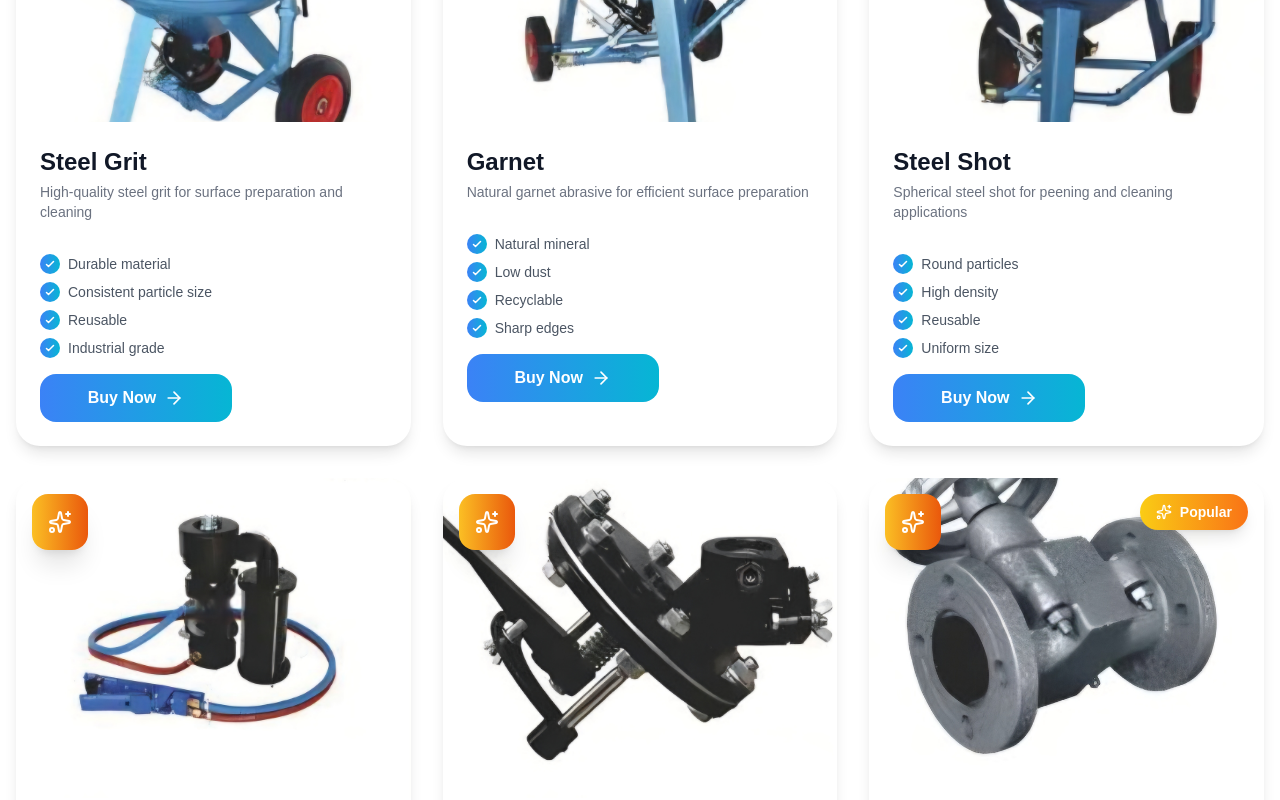
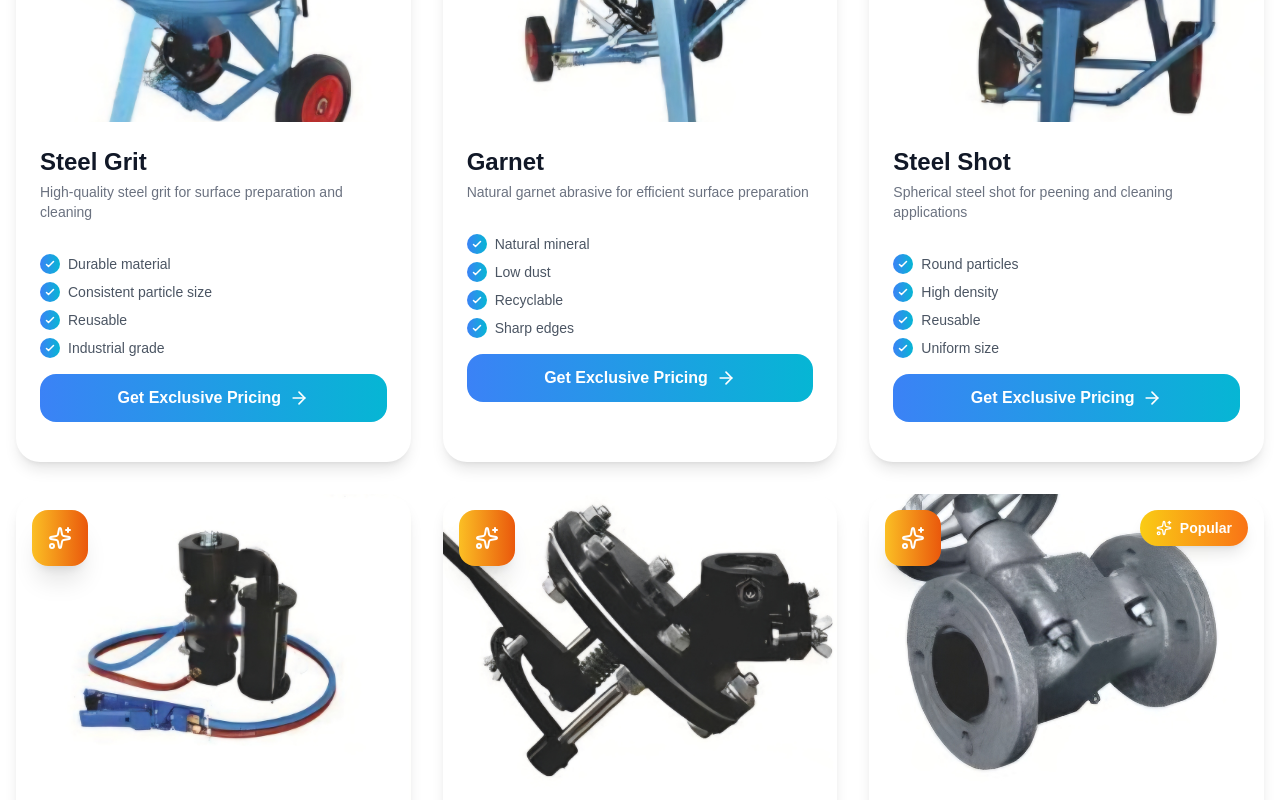
Before and after one commit to DevelopersInfotech12/rishaventerprise, a Next.js app: page /products in a window 1280 px wide. Shown: the part 1020-1820 px from the top of the page. Built offline with nearby package versions, Linux system fonts and the light colour scheme.

Commit message:
added and fix all

```diff
--- a/src/app/components/ContactSection.jsx
+++ b/src/app/components/ContactSection.jsx
@@ -51,7 +51,7 @@ export default function ContactSection() {
               Touch
             </span>
           </h2>
-          <p className={`text-base font-sans text-gray-600 max-w-2xl mx-auto transition-all duration-1000 delay-200 max-w-lg ${
+          <p className={`text-base font-sans font-semibold text-gray-500 max-w-2xl mx-auto transition-all duration-1000 delay-200 max-w-lg ${
             isVisible ? 'opacity-100 translate-y-0' : 'opacity-0 translate-y-4'
           }`}>
             Ready to start your next project? Drop us a line and let's create something amazing together.
@@ -71,7 +71,7 @@ export default function ContactSection() {
                 }`}
                 style={{ transitionDelay: '200ms' }}
               >
-                <span className="bg-gradient-to-r from-amber-400 to-orange-600 bg-clip-text text-transparent font-semibold text-3xl tracking-wider uppercase">
+                <span className="bg-gradient-to-r from-amber-500 to-orange-700 bg-clip-text text-transparent font-semibold text-3xl tracking-wider uppercase">
                   CONTACT DETAILS
                 </span>
                 <div className="w-12 h-0.5 bg-gradient-to-r from-orange-600 to-amber-100 animate-expand"></div>
@@ -154,7 +154,7 @@ export default function ContactSection() {
                 }`}
                 style={{ transitionDelay: '200ms' }}
               >
-                <span className="bg-gradient-to-r from-amber-400 to-orange-600 bg-clip-text text-transparent font-semibold text-3xl tracking-wider uppercase">
+                <span className="bg-gradient-to-r from-amber-500 to-orange-700 bg-clip-text text-transparent font-semibold text-3xl tracking-wider uppercase">
                   SEND US A MESSAGE
                 </span>
                 <div className="w-12 h-0.5 bg-gradient-to-r from-orange-600 to-amber-100 animate-expand"></div>
--- a/src/app/components/HomeSectionSix.jsx
+++ b/src/app/components/HomeSectionSix.jsx
@@ -181,6 +181,7 @@ const HomeSectionSix = () => {
                 </h3>
 
                 <div className="flex items-center justify-between mt-6">
+                  <Link href="/products">
                   <button
                     className="relative bg-gradient-to-r from-amber-400 to-orange-600 text-white px-6 py-3 rounded-xl transition-all duration-300 text-sm font-bold overflow-hidden shadow-md"
                     style={{
@@ -209,6 +210,7 @@ const HomeSectionSix = () => {
                       }}
                     />
                   </button>
+                   </Link>
                 </div>
               </div>
             </div>
--- a/src/app/components/ProductSection.jsx
+++ b/src/app/components/ProductSection.jsx
@@ -1,7 +1,7 @@
 "use client"
-
 import React, { useState } from 'react';
 import { Sparkles, Droplet, Wind, ShieldCheck, Clock, Leaf, ArrowRight } from 'lucide-react';
+import Link from 'next/link';
 
 const ProductSection = () => {
   const [activeCategory, setActiveCategory] = useState('all');
@@ -364,7 +364,7 @@ const products = [
     name: "SG3 & S+ Spray Gun",
     category: "painting",
     price: "$249",
-    image: "/images/img44.jpg",
+    image: "/images/img20.jpg",
     description: "Professional HVLP spray guns",
     features: ["HVLP technology", "Adjustable pattern", "Precision nozzle", "Ergonomic design"],
     icon: <Sparkles className="w-6 h-6" />,
@@ -960,10 +960,12 @@ const products = [
                 </ul>
 
                 {/* CTA Button */}
-                <button className={`w-48 group/btn bg-gradient-to-r ${product.color} text-white py-3 rounded-2xl font-semibold hover:shadow-xl transition-all duration-300 flex items-center justify-center gap-2`}>
-                  Buy Now
+                <Link href="/contact">
+                <button className={`w-full my-4 group/btn bg-gradient-to-r ${product.color} text-white py-3 rounded-2xl font-semibold hover:shadow-xl transition-all duration-300 flex items-center justify-center gap-2`}>
+                  Get Exclusive Pricing
                   <ArrowRight className="w-5 h-5 group-hover/btn:translate-x-1 transition-transform" />
                 </button>
+                </Link>
               </div>
 
               {/* Decorative Border Glow */}
--- a/src/app/screens/HomePageScreen.jsx
+++ b/src/app/screens/HomePageScreen.jsx
@@ -19,7 +19,6 @@ const HomePageScreen = () => {
       <HomeSectionSix/>
       <HomeSectionThree/>
       <HomeSectionFour/>
-
       <Footer/>
       {/* <HomeSectionFive/> */}
     </div>
```
